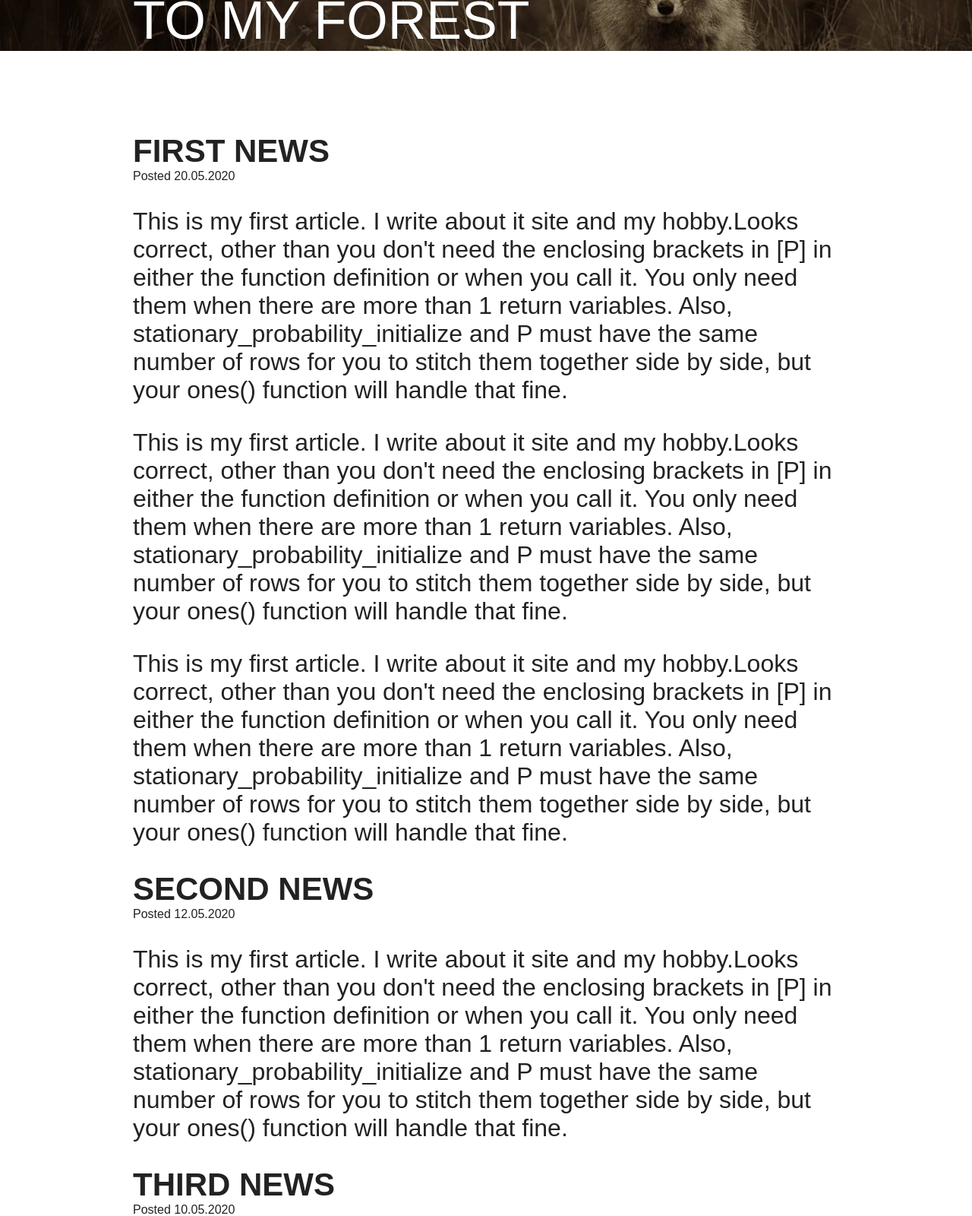
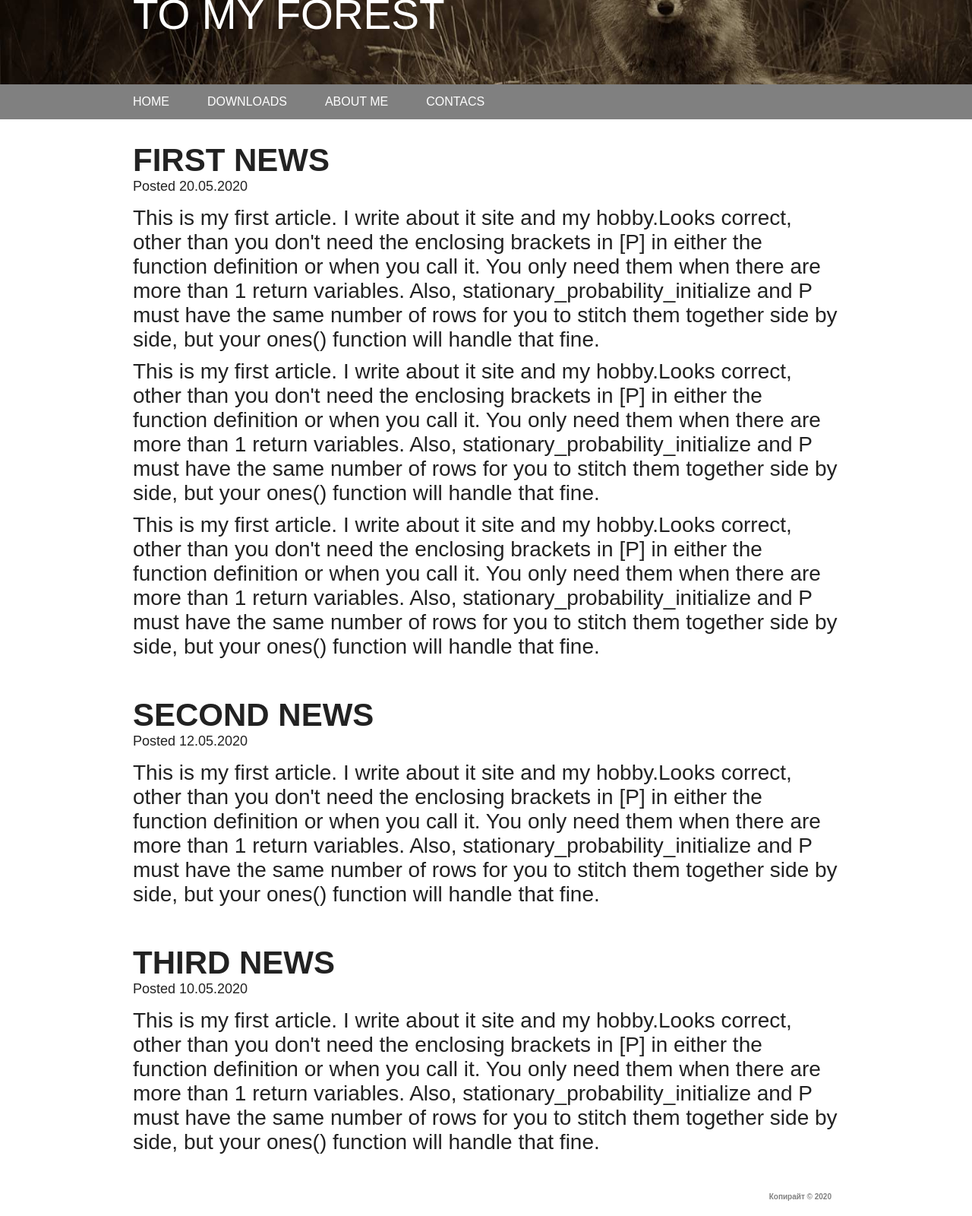
Before and after one commit to drdxdrd/fox_forest, a plain HTML site: page index.html in a window 1280 px wide. Shown: the part 180-1780 px from the top of the page at 76% size. Drawn offline with Linux system fonts and the light colour scheme.

Commit message:
index ok

```diff
--- a/css/index.css
+++ b/css/index.css
@@ -25,35 +25,47 @@ header{
 }
 
 .logo{
-    margin-top: 41px;
+     margin-top: 41px;
     float: left;
     color: gray;
     font-size: 18px;
     font-weight: bold;
 }
 
+.copyright{
+    padding-right: 10px;
+    padding-bottom: 10px;
+    float: right;
+    color: gray;
+    font-size: 10px;
+    font-weight: bold;
+}
+
 nav{
-    /* float: right; */
+     /* float: right;  */
     margin 50px 20px 10px 10px;
 
 }
 
 .menu{
     margin: 0;
-    padding: 0;
-    display: block;
+    padding-left: 0;
+    padding-top: 14px;
+    padding-bottom: 32px;
+    /* display: block; */
 }
 
 .menu li{
     float: left;
     display: block;
-    margin-right: 41px;
+    margin-right: 50px;
 }
 
-.menu li a{color: white;
-text-decoration: none;
-text-transform: uppercase;
-font-size: 14;
+.menu li a{
+    color: white;
+    text-decoration: none;
+    text-transform: uppercase;
+    font-size: 14;
 }
 
 .title_first{
@@ -66,55 +78,50 @@ font-size: 14;
 
 .title_second{
     margin-top: 10px;
-    margin-bottom: 90px;
-    font-size: 70px;
+    padding-bottom: 60px;
+    font-size: 55px;
     color: white;
     text-transform: uppercase;
     text-align: left;
 }
 
-/* .button{
-    background: #fed136;
-    color: #202020;
-    border-radius: 3px;
-    display: block;
-    width: 240px;
-    padding: 20px 0;
-    margin: 0px auto;
-    text-decoration: none;
-    text-align: center;
-    text-transform: uppercase;
-    font-weight: bold;
-    font-size: 18px;
-    margin-bottom: 10px;
-} */
-
-.menu_container{
+#main_menu{
+    padding: 0;
+    margin:0;
     background: grey;
-    width: 100%;
-    height: 50px;
-    padding: 20px 20px;
-    margin: 0px auto;
 }
 
+
 article{
-
+    margin: 0px;
+    margin-top: 30px;
+    margin-bottom: 50px;
 }
 
 article h2{
-    margin: 0;
+    margin: 0px;
     font-size: 42px;
     font-weight: bold;
     text-align: left;
     text-transform: uppercase;
 }
 
-article data_mark{
-    font-size: 28px;
+article .data_mark{
+    margin-bottom: 15px;
+    font-size: 18px;
     text-align: left;
+    /* font-weight: lighter; */
     /* font-weight: initial; */
 }
 
 article p{
-    font-size: 32px;
+    font-size: 28px;
+    margin-top: 0px;
+    margin-bottom: 10px;
 }
+
+#sect_footer{
+    padding: 0;
+    margin:0;
+    display: block;
+}
```
